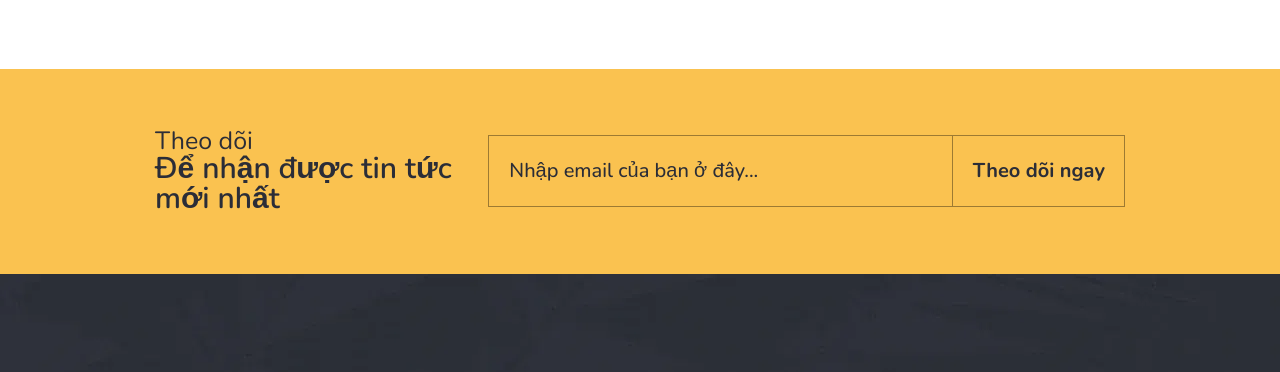
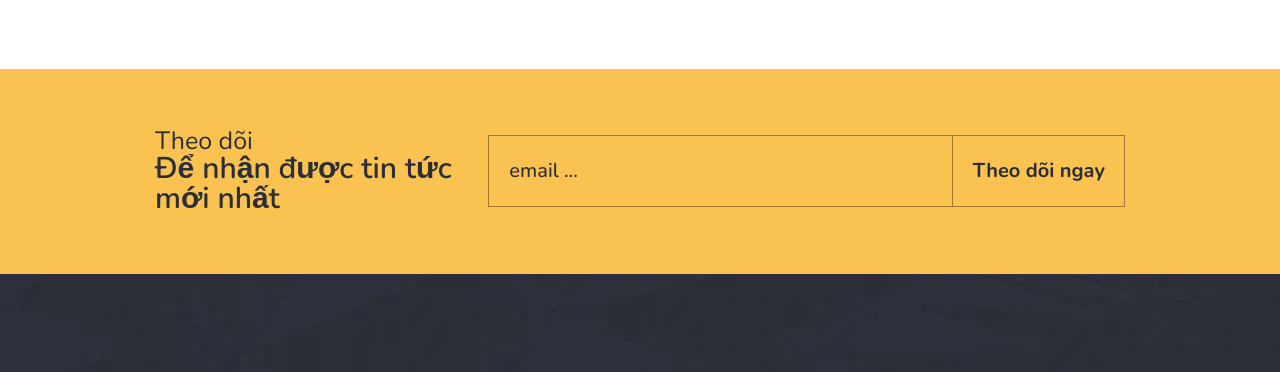
Before and after one commit to duongle010189/phatdattpl1, a plain HTML site: page index.html in a window 1280 px wide. Shown: the part 6060-6432 px from the top of the page. Drawn offline with nearby package versions, Linux system fonts and the light colour scheme.

Commit message:
Add files via upload

```diff
--- a/index.html
+++ b/index.html
@@ -865,7 +865,7 @@
                             <div class="col-lg-8">
                                 <div class="newsletter-form">
                                     <form id="mc-form" class="mc-form">
-                                        <input type="email" placeholder="Nhập email của bạn ở đây...">
+                                        <input type="email" placeholder="email ...">
                                         <button class="theme-button" type="submit">Theo dõi ngay</button>
                                     </form>
                                     <!-- mailchimp-alerts Start -->
```
